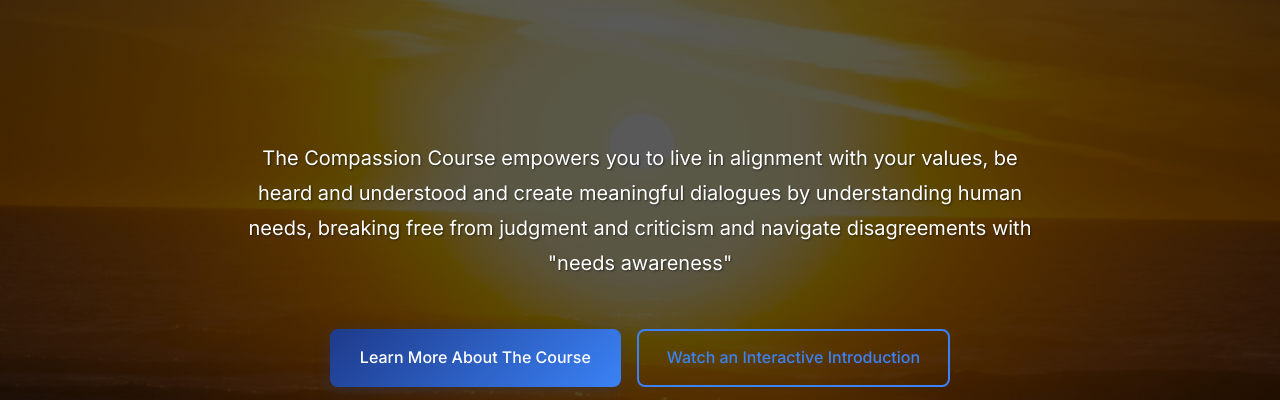
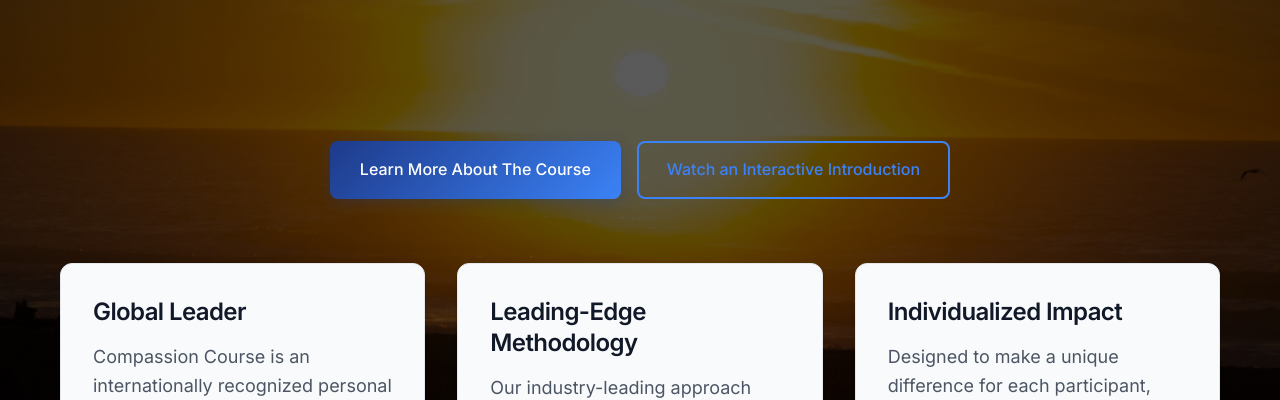
Before and after one commit to jaynbond/compassioncourse, a website: page public/index.html in a window 1280 px wide. Shown: the part 331-731 px from the top of the page. Drawn offline with Linux system fonts and the light colour scheme.

Commit message:
Remove hero description text

```diff
--- a/public/index.html
+++ b/public/index.html
@@ -63,9 +63,7 @@
                         Build lasting empathy practices
                     </div>
                 </div>
-                <p class="hero-description">
-                    The Compassion Course empowers you to live in alignment with your values, be heard and understood and create meaningful dialogues by understanding human needs, breaking free from judgment and criticism and navigate disagreements with "needs awareness"
-                </p>
+
                 <div class="hero-buttons">
                     <a href="#learn-more" class="btn-primary">Learn More About The Course</a>
                     <a href="#introduction" class="btn-secondary">Watch an Interactive Introduction</a>
```
